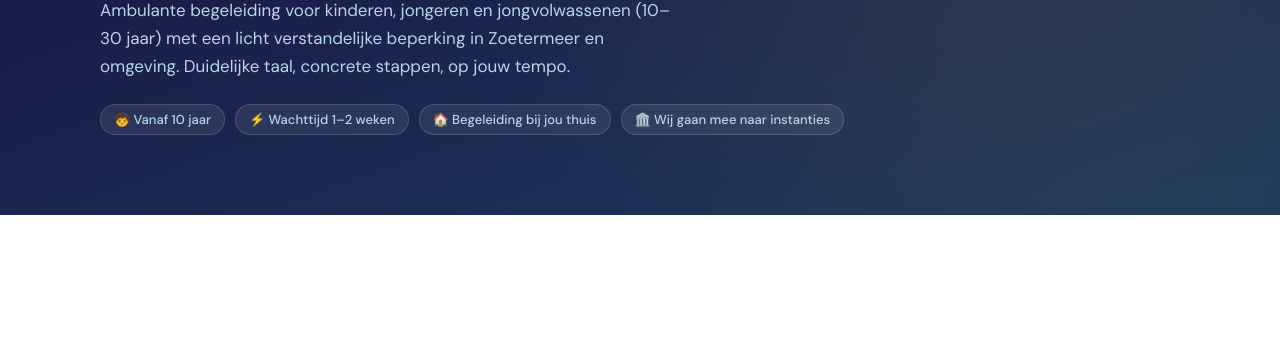
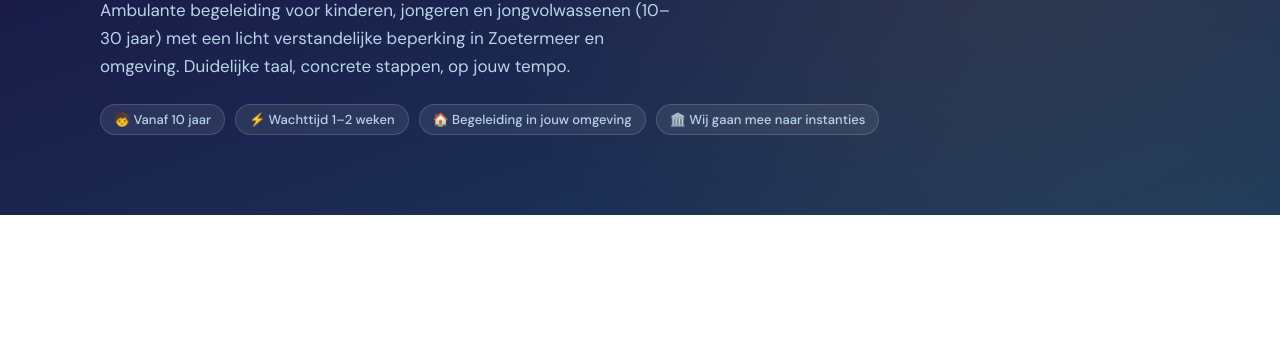
Before and after one commit to Gripbegeleiding/grip-website, a plain HTML site: page lvb-begeleiding.html in a window 1280 px wide. Shown: the part 289-637 px from the top of the page. Drawn offline with Linux system fonts and the light colour scheme.

Commit message:
Add files via upload

```diff
--- a/lvb-begeleiding.html
+++ b/lvb-begeleiding.html
@@ -99,7 +99,7 @@ footer{background:var(--deep);padding:48px 5vw 28px}
     <div class="hpills">
       <div class="hpill">🧒 Vanaf 10 jaar</div>
       <div class="hpill">⚡ Wachttijd 1–2 weken</div>
-      <div class="hpill">🏠 Begeleiding bij jou thuis</div>
+      <div class="hpill">🏠 Begeleiding in jouw omgeving</div>
       <div class="hpill">🏛️ Wij gaan mee naar instanties</div>
     </div>
   </div>
@@ -180,7 +180,7 @@ footer{background:var(--deep);padding:48px 5vw 28px}
 <footer>
   <div class="fi">
     <div class="fgrid">
-      <div><div class="flogo"><div class="flm"><svg viewBox="0 0 24 24" fill="none"><path d="M18 12A6 6 0 1 0 12 18" stroke="#1B3A5C" stroke-width="2.5" stroke-linecap="round"/><line x1="12" y1="12" x2="18" y2="12" stroke="#1B3A5C" stroke-width="2.5" stroke-linecap="round"/><line x1="18" y1="12" x2="18" y2="16" stroke="#1B3A5C" stroke-width="2.5" stroke-linecap="round"/></svg></div><div class="fln"><strong>GRIP</strong><small>Begeleiding</small></div></div><p class="fdesc">Ambulante begeleiding voor kinderen, jongeren en jongvolwassenen met autisme en LVB in regio Haaglanden.</p><p style="font-size:12px;color:var(--sm);margin-top:12px">KvK 76801284 · Zoetermeer</p></div>
+      <div><div class="flogo"><div class="flm"><svg viewBox="0 0 24 24" fill="none"><path d="M18 12A6 6 0 1 0 12 18" stroke="#1B3A5C" stroke-width="2.5" stroke-linecap="round"/><line x1="12" y1="12" x2="18" y2="12" stroke="#1B3A5C" stroke-width="2.5" stroke-linecap="round"/><line x1="18" y1="12" x2="18" y2="16" stroke="#1B3A5C" stroke-width="2.5" stroke-linecap="round"/></svg></div><div class="fln"><strong>GRIP</strong><small>Begeleiding</small></div></div><p class="fdesc">Ambulante begeleiding voor kinderen, jongeren en jongvolwassenen met autisme en LVB in regio Haaglanden — thuis, op school, in de buurt en in de natuur.</p><p style="font-size:12px;color:var(--sm);margin-top:12px">KvK 76801284 · Zoetermeer</p></div>
       <div class="fcol"><h4>Begeleiding</h4><ul><li><a href="autisme-begeleiding.html">Autismebegeleiding</a></li><li><a href="lvb-begeleiding.html">LVB-ondersteuning</a></li><li><a href="scholen-werkgevers.html">Scholen &amp; werkgevers</a></li><li><a href="voor-verwijzers.html">Voor verwijzers</a></li></ul></div>
       <div class="fcol"><h4>Organisatie</h4><ul><li><a href="over-ons.html">Over ons</a></li><li><a href="contact.html">Contact</a></li><li><a href="privacybeleid.html">Privacybeleid</a></li></ul></div>
       <div class="fcol"><h4>Contact</h4><ul><li><a href="tel:+31797200520">079 720 05 20</a></li><li><a href="mailto:info@gripbegeleiding.nl">info@gripbegeleiding.nl</a></li><li><a href="https://wa.me/31797200520">WhatsApp</a></li></ul><p style="font-size:11px;color:var(--sm);margin-top:14px">Ma–za · 08:00–20:00</p></div>
```
Also changed, not shown: autisme-begeleiding.html (+2 -2 lines), index.html (+2 -2 lines), over-ons.html (+1 -1 lines), 1 other file.
